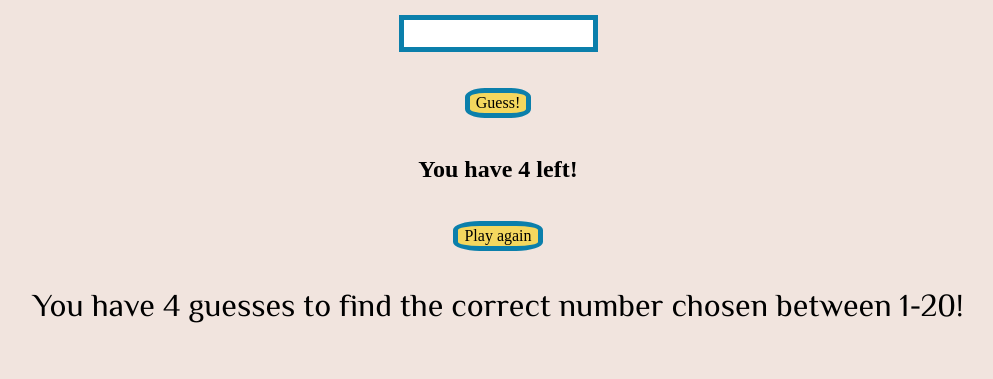
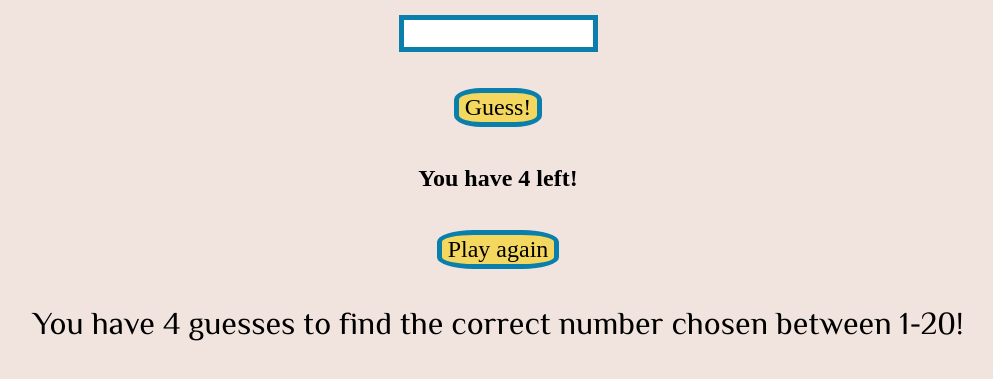
Before and after one commit to karyssa-dandrea/guess-a-number, a website: page index.html in a window 1280 px wide. Shown: the part 129-508 px from the top of the page, without its empty margins (162-1155 px from the left). Drawn offline with Linux system fonts and the light colour scheme; files that its build step writes are made by us from their sources; a web font is replaced by a local one.

Commit message:
added some more styling

```diff
--- a/styles/style.css
+++ b/styles/style.css
@@ -28,7 +28,7 @@ h1, h2 {
 #guess-button {
     border-radius: 30%;
    border: 5px solid #0b7fab;
-   font-size: 1rem;
+   font-size: 1.5rem;
    background-color: #f4d75e;
    font-family: 'Solway', serif;
 }
@@ -41,7 +41,7 @@ h1, h2 {
 #reset {
     border-radius: 30%;
     border: 5px solid #0b7fab;
-    font-size: 1rem;
+    font-size: 1.5rem;
     background-color: #f4d75e;
     font-family: 'Solway', serif;
 }
```
